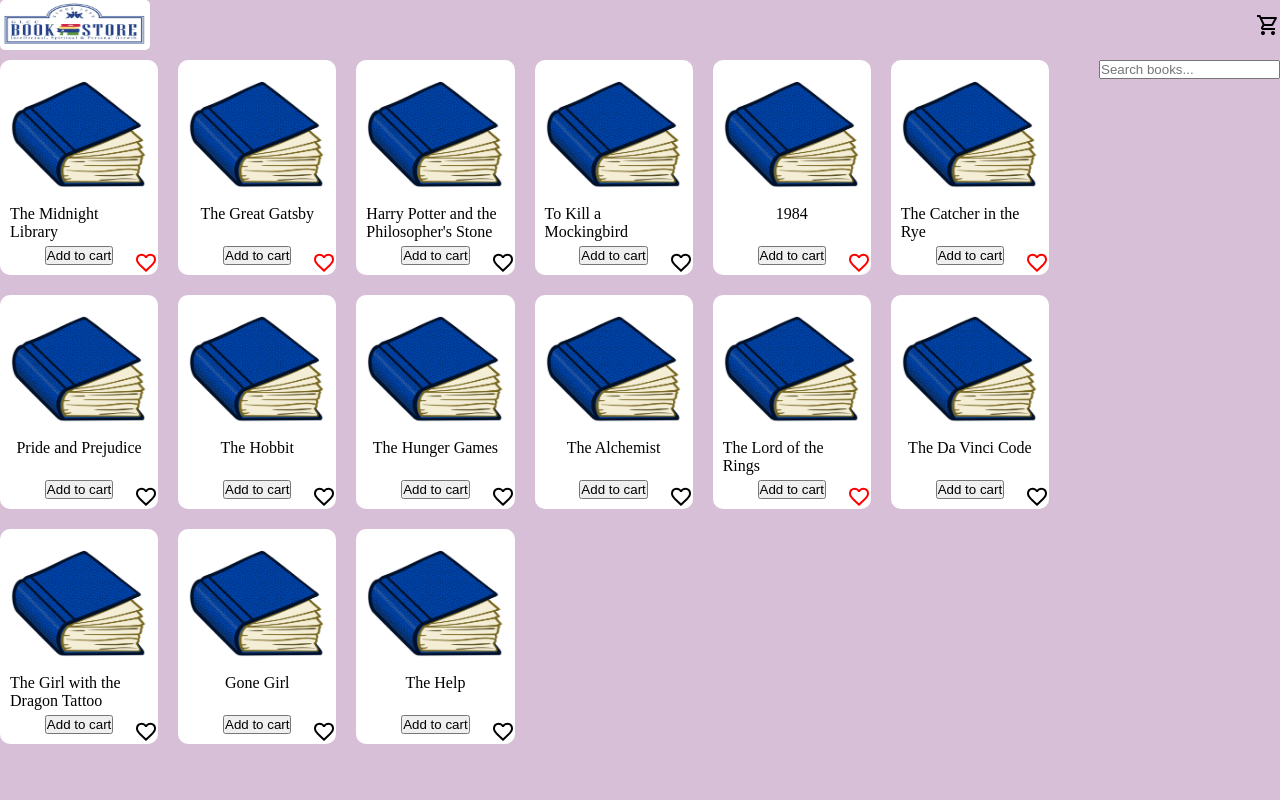
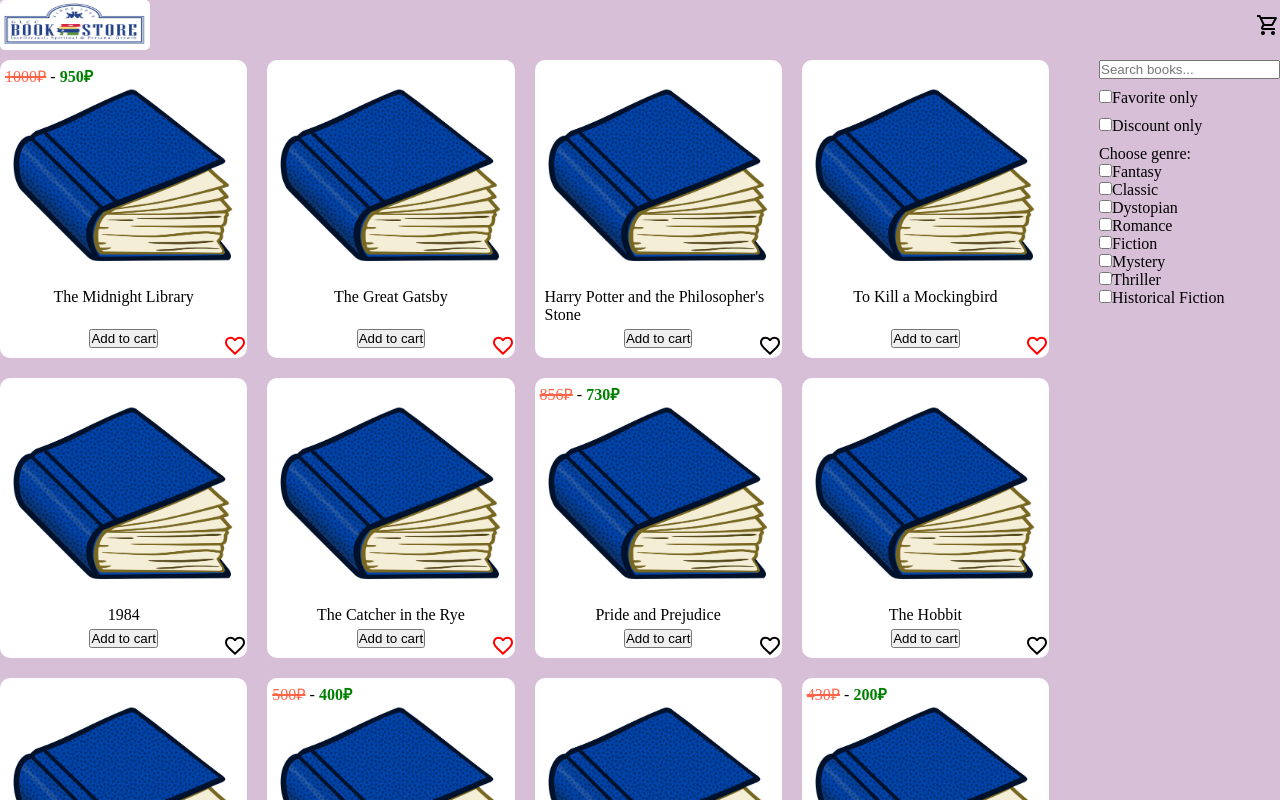
Before and after one commit to Kostya-star/books-shop, a Vue app: page / in a window 1280 px wide. Shown: the top 800 px of the page. Built offline with nearby package versions, Linux system fonts and the light colour scheme; data requests are answered from the project's data file.

Commit message:
break down everything into small components

```diff
--- a/db.json
+++ b/db.json
@@ -3,76 +3,107 @@
     {
       "id": "1",
       "name": "The Midnight Library",
-      "isFavorite": true
+      "genre": "Fantasy",
+      "isFavorite": true,
+      "discount": {
+        "old": 1000,
+        "new": 950
+      }
     },
     {
       "id": "2",
       "name": "The Great Gatsby",
+      "genre": "Classic",
       "isFavorite": true
     },
     {
       "id": "3",
       "name": "Harry Potter and the Philosopher's Stone",
+      "genre": "Fantasy",
       "isFavorite": false
     },
     {
       "id": "4",
       "name": "To Kill a Mockingbird",
-      "isFavorite": false
+      "genre": "Classic",
+      "isFavorite": true
     },
     {
       "id": "5",
       "name": "1984",
-      "isFavorite": true
+      "genre": "Dystopian",
+      "isFavorite": false
     },
     {
       "id": "6",
       "name": "The Catcher in the Rye",
+      "genre": "Classic",
       "isFavorite": true
     },
     {
       "id": "7",
       "name": "Pride and Prejudice",
-      "isFavorite": false
+      "genre": "Romance",
+      "isFavorite": false,
+      "discount": {
+        "old": 856,
+        "new": 730
+      }
     },
     {
       "id": "8",
       "name": "The Hobbit",
+      "genre": "Fantasy",
       "isFavorite": false
     },
     {
       "id": "9",
       "name": "The Hunger Games",
-      "isFavorite": false
+      "genre": "Dystopian",
+      "isFavorite": true
     },
     {
       "id": "10",
       "name": "The Alchemist",
-      "isFavorite": false
+      "genre": "Fiction",
+      "isFavorite": true,
+      "discount": {
+        "old": 500,
+        "new": 400
+      }
     },
     {
       "id": "11",
       "name": "The Lord of the Rings",
+      "genre": "Fantasy",
       "isFavorite": true
     },
     {
       "id": "12",
       "name": "The Da Vinci Code",
-      "isFavorite": false
+      "genre": "Mystery",
+      "isFavorite": false,
+      "discount": {
+        "old": 430,
+        "new": 200
+      }
     },
     {
       "id": "13",
       "name": "The Girl with the Dragon Tattoo",
+      "genre": "Mystery",
       "isFavorite": false
     },
     {
       "id": "14",
       "name": "Gone Girl",
+      "genre": "Thriller",
       "isFavorite": false
     },
     {
       "id": "15",
       "name": "The Help",
+      "genre": "Historical Fiction",
       "isFavorite": false
     }
   ]
--- /dev/null
+++ b/src/components/book-item.vue
@@ -0,0 +1,80 @@
+<script lang="ts" setup>
+import BookImg from '@/assets/book.png'
+import HeartSvg from '@/assets/heart.svg'
+import { IBookItem } from '@/types/BookItem';
+
+defineProps<{
+  book: IBookItem
+}>()
+
+defineEmits(['toggle-favourite'])
+
+</script>
+
+<template>
+  <div class="book-item">
+    <img :src="BookImg" alt="book img" class="book-img">
+    <span>
+      {{ book.name }}
+    </span>
+
+    <div v-if="book.discount" class="discount">
+      <span class="old-price">{{ book.discount.old }}₽</span>
+      -
+      <span class="new-price">{{ book.discount.new }}₽</span>
+    </div>
+    <button>Add to cart</button>
+
+    <img :src="HeartSvg" alt="" class="favorite-icon" :class="{ 'favorite_active': book.isFavorite }"
+      @click="$emit('toggle-favourite', book.id, book.isFavorite)">
+  </div>
+</template>
+
+<style lang="scss" scoped>
+.book-item {
+  display: flex;
+  flex-direction: column;
+  align-items: center;
+  gap: 5px;
+  padding: 10px;
+  border-radius: 10px;
+  background-color: #fff;
+  position: relative;
+
+  button {
+    margin-top: auto;
+  }
+
+  .book-img {
+    width: 100%;
+    height: auto;
+  }
+
+  .discount {
+    position: absolute;
+    left: 5px;
+    top: 5px;
+
+    .old-price {
+      color: tomato;
+      text-decoration: line-through 2px;
+    }
+
+    .new-price {
+      color: green;
+      font-weight: 600;
+    }
+  }
+
+  .favorite-icon {
+    position: absolute;
+    right: 0;
+    bottom: 0;
+    cursor: pointer;
+  }
+
+  .favorite_active {
+    filter: invert(37%) sepia(93%) saturate(7471%) hue-rotate(356deg) brightness(91%) contrast(135%);
+  }
+}
+</style>
--- /dev/null
+++ b/src/components/filtration-sidebar.vue
@@ -0,0 +1,69 @@
+<script setup lang="ts">
+
+</script>
+
+<template>
+  <div class="filtration">
+    <input type="text" placeholder="Search books..." />
+
+    <div>
+      <input type="checkbox" id="favorite" name="favorite" />
+      <label for="favorite" name="favorite">Favorite only</label>
+    </div>
+    <div>
+      <input type="checkbox" id="discount" name="discount" />
+      <label for="discount" name="discount">Discount only</label>
+    </div>
+
+    <div>
+      Choose genre:
+      <div>
+        <input type="checkbox" id="fantasy" name="genres" />
+        <label for="fantasy" name="fantasy">Fantasy</label>
+      </div>
+
+      <div>
+        <input type="checkbox" id="classic" name="genres" />
+        <label for="classic" name="classic">Classic</label>
+      </div>
+
+      <div>
+        <input type="checkbox" id="dystopian" name="genres" />
+        <label for="dystopian" name="dystopian">Dystopian</label>
+      </div>
+
+      <div>
+        <input type="checkbox" id="romance" name="genres" />
+        <label for="romance" name="romance">Romance</label>
+      </div>
+
+      <div>
+        <input type="checkbox" id="fiction" name="genres" />
+        <label for="fiction" name="fiction">Fiction</label>
+      </div>
+
+      <div>
+        <input type="checkbox" id="mystery" name="genres" />
+        <label for="mystery" name="mystery">Mystery</label>
+      </div>
+
+      <div>
+        <input type="checkbox" id="thriller" name="genres" />
+        <label for="thriller" name="thriller">Thriller</label>
+      </div>
+
+      <div>
+        <input type="checkbox" id="historical fiction" name="genres" />
+        <label for="historical fiction" name="historical fiction">Historical Fiction</label>
+      </div>
+    </div>
+  </div>
+</template>
+
+<style lang="scss" scoped>
+.filtration {
+  display: flex;
+  flex-direction: column;
+  gap: 10px;
+}
+</style>
--- /dev/null
+++ b/src/consts.ts
@@ -0,0 +1,2 @@
+// the port is configured on the level of the start script in package.json
+export const BASE_URL = 'http://localhost:3001/';
--- a/src/pages/home.vue
+++ b/src/pages/home.vue
@@ -1,34 +1,30 @@
 <script setup lang="ts">
-import BookImg from '@/assets/book.png'
-import HeartSvg from '@/assets/heart.svg'
 import axios from 'axios';
 import { onMounted, ref } from 'vue';
+import BookItem from '@/components/book-item.vue';
+import type { IBookItem } from '@/types/BookItem';
+import FiltrationSidebar from '@/components/filtration-sidebar.vue';
+import { BASE_URL } from '@/consts';
 
-interface BookItem {
-  id: number;
-  name: string;
-  isFavorite: boolean;
-}
-
-const books = ref<BookItem[]>([])
+const books = ref<IBookItem[]>([])
 
 onMounted(async () => {
   try {
-    const resp = await axios.get('http://localhost:3001/books')
+    const resp = await axios.get(`${BASE_URL}books`)
     books.value = resp.data
   } catch (err) {
     console.log(err);
   }
 })
 
-async function toggleFavourite(bookId: number, isFavorite: boolean) {
+async function toggleFavourite(bookId: string, isFavorite: boolean) {
   try {
     books.value = books.value.map(book => ({
       ...book,
       isFavorite: book.id === bookId ? !isFavorite : book.isFavorite
     }))
 
-    const resp = await axios.patch(`http://localhost:3001/books/${bookId}`, {
+    const resp = await axios.patch(`${BASE_URL}books/${bookId}`, {
       isFavorite: !isFavorite
     })
     console.log(resp);
@@ -42,22 +38,15 @@
 <template>
   <div class="main">
     <div class="books-list">
-      <div v-for="book of books" :key="book.id" class="book-item">
-        <img :src="BookImg" alt="book img" class="book-img">
-        <span>
-          {{ book.name }}
-        </span>
-        <button>Add to cart</button>
-
-        <img :src="HeartSvg" alt="" class="favorite-icon" :class="{ 'favorite_active': book.isFavorite }"
-          @click="toggleFavourite(book.id, book.isFavorite)">
-      </div>
+      <book-item
+        v-for="book of books"
+        :key="book.id"
+        :book="book"
+        @toggle-favourite="toggleFavourite"
+      />
     </div>
 
-    <div class="filtration">
-      <input type="text" placeholder="Search books...">
-
-    </div>
+    <filtration-sidebar/>
   </div>
 </template>
 
@@ -69,38 +58,7 @@
 
 .books-list {
   display: grid;
-  grid-template-columns: repeat(auto-fill, minmax(150px, 1fr));
+  grid-template-columns: repeat(auto-fill, minmax(200px, 1fr));
   grid-gap: 20px;
 }
-
-.book-item {
-  display: flex;
-  flex-direction: column;
-  align-items: center;
-  gap: 5px;
-  padding: 10px;
-  border-radius: 10px;
-  background-color: #fff;
-  position: relative;
-
-  button {
-    margin-top: auto;
-  }
-
-  .book-img {
-    width: 100%;
-    height: auto;
-  }
-
-  .favorite-icon {
-    position: absolute;
-    right: 0;
-    bottom: 0;
-    cursor: pointer;
-  }
-
-  .favorite_active {
-    filter: invert(37%) sepia(93%) saturate(7471%) hue-rotate(356deg) brightness(91%) contrast(135%);
-  }
-}
 </style>
--- /dev/null
+++ b/src/types/BookItem.ts
@@ -0,0 +1,12 @@
+interface Discount {
+  old: number;
+  new: number;
+}
+
+export interface IBookItem {
+  id: string;
+  name: string;
+  isFavorite: boolean;
+  genre: string;
+  discount?: Discount;
+}
```
